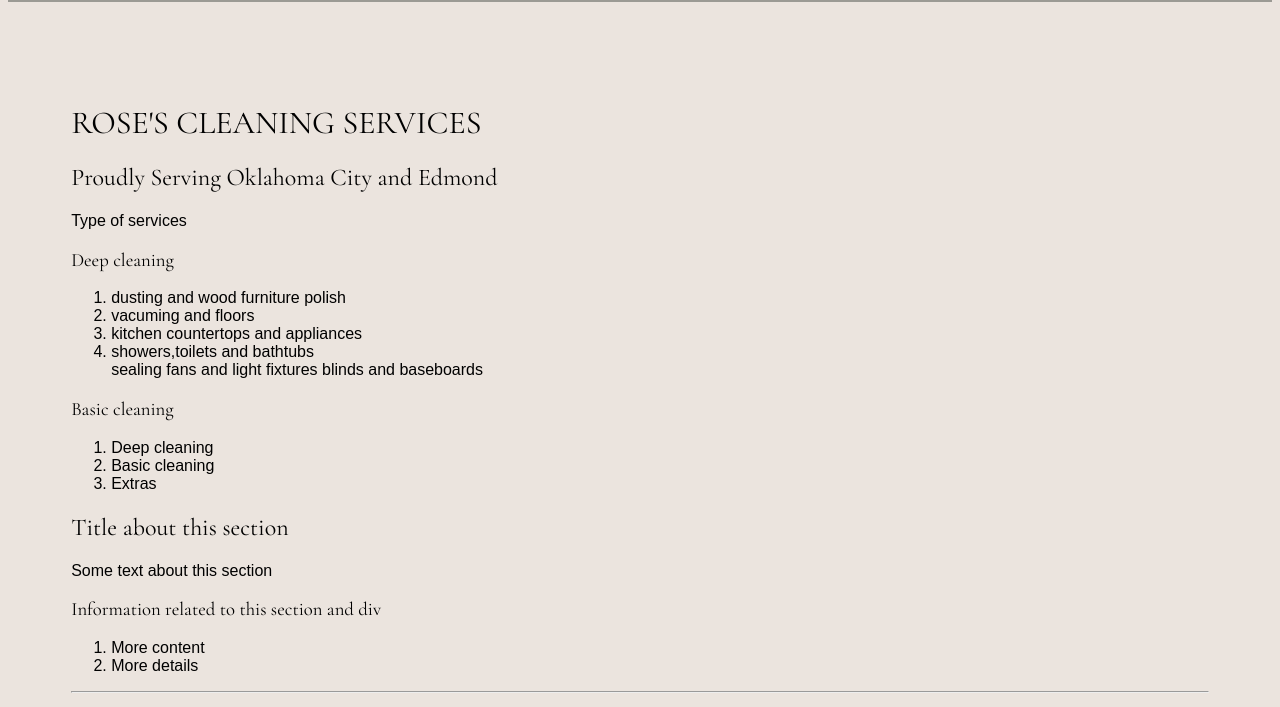
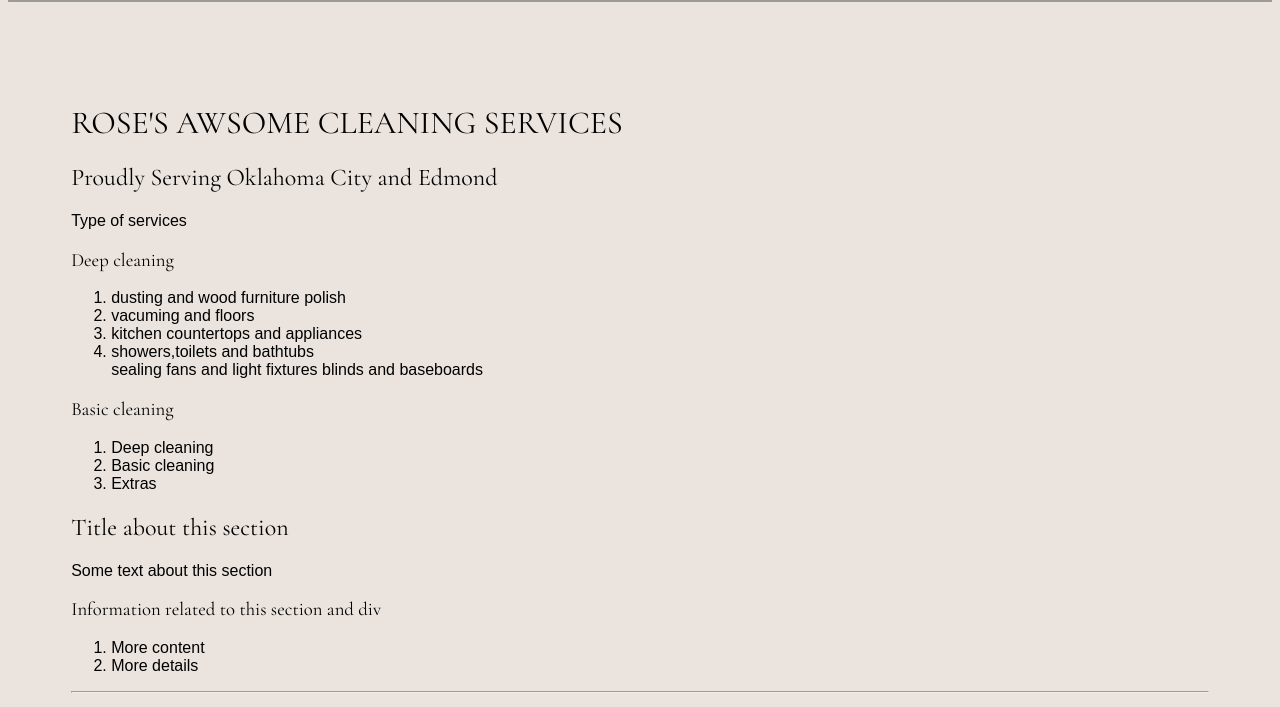
Before and after one commit to Roseiguado/Roseiguado.github.io, a plain HTML site: page about.html in a window 1280 px wide. Shown: the part 93-800 px from the top of the page. Drawn offline with nearby package versions, Linux system fonts and the light colour scheme; a web font is replaced by a local one.

Commit message:
Added content

```diff
--- a/about.html
+++ b/about.html
@@ -32,7 +32,7 @@
     <div class="hero"></div>
     <main id="content">
       <h1>
-       ROSE'S CLEANING SERVICES
+       ROSE'S AWSOME CLEANING SERVICES
       </h1>
 
       <section id="top">
```
